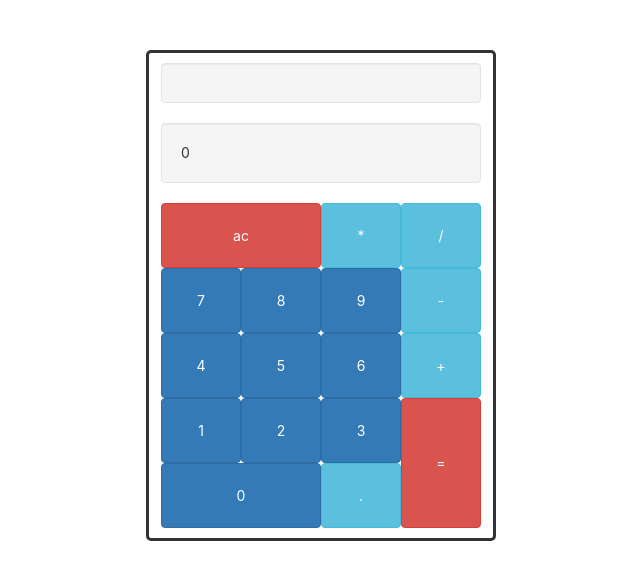
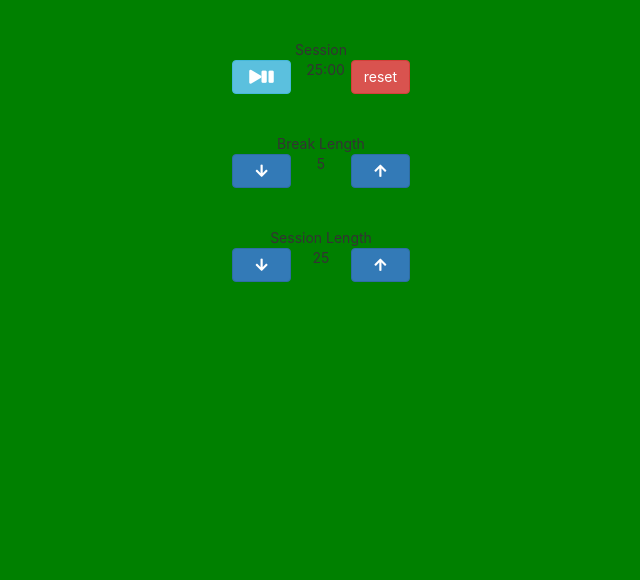
Before and after one commit to chrisarap/react, a React (Create React App) app: page / in a window 1280 px wide. Shown: the top 580 px of the page, without its empty margins (319-959 px from the left). Built offline with nearby package versions, Linux system fonts and the light colour scheme.

Commit message:
third fcc project almost done

```diff
--- a/src/App.js
+++ b/src/App.js
@@ -4,23 +4,23 @@ import React from 'react';
 // css files
 //import './assets/css/App.css';
 //import './assets/css/Quotes.css';
-import './assets/css/Calculator.css';
+//import './assets/css/Calculator.css';
 //import './assets/css/Markdown.css';
 //import './assets/css/Sound.css';
-//import './assets/css/Clock.css';
+import './assets/css/Clock.css';
 
 // javascript files
 //import Bata from "./components/MyComponent.js";
-import Calculator2 from "./components/Calculator2.js";
+//import Calculator2 from "./components/Calculator2.js";
 //import Quotes from "./components/Quotes.js";
 //import Markdown from "./components/Markdown.js";
 //import Sound from "./components/Sound.js";
-//import Clock from "./components/Clock.js";
+import Clock from "./components/Clock.js";
 
 function App() {
   return (
     <div className="App">
-        <Calculator2 />
+        <Clock />
     </div>
   );
 }
--- a/src/assets/css/Clock.css
+++ b/src/assets/css/Clock.css
@@ -1,8 +1,13 @@
 body {
 	background: green;
+	text-align: center;
 }
 
 .menu{
 	display: flex;
 	border: solid;
 }
+
+.row {
+	margin: 40px;
+}
--- a/src/components/Clock.js
+++ b/src/components/Clock.js
@@ -1,5 +1,212 @@
 import React from 'react';
 
+const accurateInterval = function (fn, time) {
+  var cancel, nextAt, timeout, wrapper;
+
+  nextAt = new Date().getTime() + time;
+  timeout = null;
+
+  wrapper = () => {
+    nextAt += time;
+    timeout = setTimeout(wrapper, nextAt - new Date().getTime());
+    return fn();
+  };
+
+  cancel = () => clearTimeout(timeout);
+
+  timeout = setTimeout(wrapper, nextAt - new Date().getTime());
+
+  return {cancel: cancel};
+};
+
+class Clock extends React.Component {
+	constructor(props){
+		super(props);
+		this.state = {
+			breakLength: 5,
+			sessionLength: 25,
+			timeLeft: 1500,
+			timerState: 'stop',
+			message: 'Session',
+			pause: false,
+			method: ''
+		};
+		this.setFormat = this.setFormat.bind(this);
+		this.reset = this.reset.bind(this);
+		this.updateBreak = this.updateBreak.bind(this);
+		this.updateSession = this.updateSession.bind(this);
+		this.controlTime = this.controlTime.bind(this);
+		this.takeAway = this.takeAway.bind(this);
+		this.checkThisOut = this.checkThisOut.bind(this);
+		this.playSound = this.playSound.bind(this);
+	}
+
+	setFormat(){
+		console.log('setFormat');
+		let minutes = Math.floor(this.state.timeLeft / 60);
+		let seconds = this.state.timeLeft - (minutes * 60);
+
+		minutes = minutes < 10 ? '0' + minutes : minutes;
+		seconds = seconds < 10 ? '0' + seconds : seconds;
+
+		return minutes + ':' + seconds;
+	}
+
+	reset(){
+		console.log('reset');
+		this.setState(state => ({
+			breakLength: 5,
+			sessionLength: 25,
+			timeLeft: 1500,
+			message: 'Session',
+			pause: false,
+			method: ''
+		}));
+
+		// stop the time
+		if (this.state.method) {
+		    this.state.method.cancel();
+		}
+
+		this.myAudio.pause();
+    	this.myAudio.currentTime = 0;
+	}
+
+	updateBreak(e){
+		console.log('updbreak');
+		if (e.target.value == 'plus' && this.state.breakLength + 1 <= 60) {
+			this.setState(state =>({
+				breakLength: state.breakLength + 1
+			}));
+		} else if (e.target.value == 'less' && this.state.breakLength - 1 > 0) {
+			this.setState(state =>({
+				breakLength: state.breakLength - 1
+			}));
+		}
+	}
+
+	updateSession(e){
+		console.log('updsession');
+		if (e.target.value == 'plus' && this.state.sessionLength !== 60) {
+			this.setState(state =>({
+				sessionLength: state.sessionLength + 1,
+				timeLeft: state.sessionLength * 60 + 60
+			}));
+		} else if (e.target.value == 'less' && this.state.sessionLength !== 1) {
+			this.setState(state =>({
+				sessionLength: state.sessionLength - 1,
+				timeLeft: state.sessionLength * 60 - 60
+			}));
+		}
+	}
+
+	controlTime(){
+		console.log('controlTime');
+		if (!this.state.pause) {
+			this.setState({
+				pause: true,
+				method: accurateInterval(() => {
+					this.takeAway();
+					this.checkThisOut();
+				}, 1000)
+			});
+		} else {
+			this.setState({
+				pause: false
+			});
+			// stop the time
+			if (this.state.method) {
+		        this.state.method.cancel();
+		    }
+		}
+	}
+
+	takeAway() {
+		console.log('takeAway');
+		this.setState(state => ({
+			timeLeft: state.timeLeft - 1
+		}));
+	}
+
+	checkThisOut(){
+		this.playSound(this.state.timeLeft);
+
+		console.log('checkThisOut');
+		if (this.state.timeLeft < 0 && this.state.message == 'Session') {
+			this.setState(state=>({
+				timeLeft: state.breakLength * 60,
+				message: 'Break'
+			}));
+		} else if (this.state.timeLeft < 0 && this.state.message == 'Break') {
+			this.setState(state=>({
+				timeLeft: state.sessionLength * 60,
+				message: 'Session'
+			}));
+		}
+	}
+
+	playSound(myTime) {
+	    if (myTime === 0) {
+	    	this.myAudio.play();
+	    }
+	}
+
+	render() {
+		return (
+			<div>
+				<div class='row'>
+					<div id='timer-label'>{this.state.message}</div>
+					<button className="btn btn-info		col-md-4" id='start_stop' 	onClick={this.controlTime}>
+						<i className="fa fa-play fa-x" />
+            			<i className="fa fa-pause fa-x" />
+					</button>
+					<div className='col-md-4' id='time-left'>{this.setFormat()}</div>
+					<button className="btn btn-danger 	col-md-4" id='reset' 		onClick={this.reset}>reset</button>
+				</div>
+
+				<div class='row'>
+					<div id='break-label'>Break Length</div>
+
+					<button className="btn btn-primary col-md-4" id='break-decrement' value='less' onClick={this.updateBreak}>
+						<i className="fa fa-arrow-down fa-x" />
+					</button>
+
+					<div className='col-md-4' id='break-length'>{this.state.breakLength}</div>
+
+					<button className="btn btn-primary col-md-4" id='break-increment' value='plus' onClick={this.updateBreak}>
+						<i className="fa fa-arrow-up fa-x" />
+					</button>
+
+				</div>
+
+				<div class='row'>
+					<div id='session-label'>Session Length</div>
+					<button className="btn btn-primary col-md-4" id='session-decrement' value='less' onClick={this.updateSession}><i className="fa fa-arrow-down fa-x" /></button>
+					<div className='col-md-4' id='session-length'>{this.state.sessionLength}</div>
+					<button className="btn btn-primary col-md-4" id='session-increment' value='plus' onClick={this.updateSession}><i className="fa fa-arrow-up fa-x" /></button>
+				</div>
+
+				<audio
+		          id="beep"
+		          preload="auto"
+		          ref={audio => this.myAudio = audio}
+		          src="https://raw.githubusercontent.com/freeCodeCamp/cdn/master/build/testable-projects-fcc/audio/BeepSound.wav"
+		        />
+			</div>
+		);
+	}
+}
+
+
+
+
+
+
+
+
+
+
+/*
 class Clock extends React.Component {
 	constructor(props){
 		super(props);
@@ -7,137 +214,167 @@ class Clock extends React.Component {
 			normalTime: 1500,
 			method: null,
 			start: false,
-			breakLength: 300,
-			sessionLength: 1500,
-			timeLabel: "session"
-
-
+			breakLength: 5,
+			sessionLength: 25,
+			timeLabel: "session",
+			message: 'Session'
 		};
 		this.start = this.start.bind(this);
 		this.takeAway = this.takeAway.bind(this);
-		this.resetnormalTime = this.resetnormalTime.bind(this);
+		this.reset = this.reset.bind(this);
 		this.breakIncrement = this.breakIncrement.bind(this);
 		this.sessionIncrement = this.sessionIncrement.bind(this);
 		this.playSound = this.playSound.bind(this);
 		this.control = this.control.bind(this);
-		this.pause = this.pause.bind(this);
+		this.setFormat = this.setFormat.bind(this);
 	}
 
 	start(){
+		if (!this.state.start) {
 			this.setState({
 				method: setInterval(() => {
 					this.takeAway();
 					this.control();
-
 				}, 1000),
 				start: !this.state.start
 			});
+		} else {
+			clearInterval(this.state.method);
+			this.setState({
+				start: !this.state.start
+			});
+		}
 	}
 
-
 	takeAway(){
+		console.log('hey|')
 		this.setState({
-			normalTime: this.state.normalTime - 1
+			normalTime: this.state.normalTime - 1 // one second less
 		});
 	}
 
+	setFormat(){
+		let minutes = Math.floor(this.state.normalTime/60);
+		let seconds = this.state.normalTime - minutes * 60;
+		seconds = seconds < 10 ? '0' + seconds : seconds;
+		minutes = minutes < 10 ? '0' + minutes : minutes;
+
+		return minutes + ':' + seconds;
+	}
+
 	control(){
-		if(this.state.normalTime == 0){
-			this.playSound();
-		} else if(this.state.normalTime == -1){
+		this.playSound(this.state.normalTime);
+
+		 if(this.state.normalTime < 0){
 			if (this.state.timeLabel == "session") {
 				this.setState({
-					normalTime: this.state.sessionLength,
-					timeLabel: "break"
+					normalTime: this.state.sessionLength * 60, // by 60 to convert minutes to seconds
+					timeLabel: "break",
+					message: "session start"
 				});
 			} else {
 				this.setState({
-					normalTime: this.state.breakLength,
-					timeLabel: "session"
+					normalTime: this.state.breakLength * 60, // by 60 to convert minutes to seconds
+					timeLabel: "session",
+					message: "break start"
 				});
 			}
 		}
 	}
 
+	reset(){
+		const myA = document.getElementById('beep');
+		clearInterval(this.state.method);
 
-	resetnormalTime(){
 		this.setState({
 			normalTime: 1500,
 			method: null,
-			breakLength: 300,
-			sessionLength: 1500,
+			breakLength: 5,
+			sessionLength: 25,
 			start: clearInterval(this.state.start)
 		});
-		  clearInterval(this.state.method);
+
+		this.myAudio.pause();
+   		this.myAudio.currentTime = 0;
 	}
 
 
 	breakIncrement(e){
-		if(e.target.value == "up"){
-			this.setState({
-				breakLength: this.state.breakLength + 60
+
+		this.setState(state=>{
+			if (e.target.value=='up' && state.breakLength < 60) {
+				return {
+					breakLength: state.breakLength + 1
+				}
+			} else if ( e.target.value=='down' && state.breakLength > 1){
+				return {
+					breakLength: state.breakLength - 1
+				}
+			}
 		});
-		} else {
-			this.setState({
-				breakLength: this.state.breakLength - 60
+	}
+
+	sessionIncrement(e){
+		this.setState(state=>{
+			if (e.target.value=='up' && state.sessionLength < 60) {
+				return {
+					sessionLength: state.sessionLength + 1,
+					normalTime:  state.normalTime + 60
+				}
+			} else if (e.target.value=='down' && state.sessionLength > 1){
+				return {
+					sessionLength: state.sessionLength - 1,
+					normalTime:  state.normalTime - 60
+				}
+			}
 		});
+	}
+
+	playSound(time){
+		console.log('timer...')
+		if (time === 0) {
+			console.log('play my music ' + time)
+	      this.myAudio.play();
 	    }
 	}
 
-	sessionIncrement(e){
-		if(e.target.value == "up"){
-			this.setState({
-				sessionLength: this.state.sessionLength + 60,
-				normalTime:  this.state.sessionLength + 60
-			});
-		} else {
-			this.setState({
-				sessionLength: this.state.sessionLength - 60,
-				normalTime:  this.state.sessionLength - 60
-			});
-		}
-	}
 
-	playSound(){
-		const myA = new Audio('https://s3.amazonaws.com/freecodecamp/drums/Heater-1.mp3');
-		myA.play();
-	}
-
-	pause(){
-		clearInterval(this.state.method);
-		this.setState({
-			start: !this.state.start
-		});
-	}
 
 	render(){
 		return (
 			<div>
-				<h1>{Math.floor(this.state.normalTime/60)} : {this.state.normalTime%60}</h1>
-				{!this.state.start && <button onClick={this.start}>Start</button>}
-				{this.state.start && <button disabled>Start</button>}
-				<button onClick={this.resetnormalTime}>Reset</button>
+				<div id='timer-label'>{this.state.message}</div>
+				<div id='timer-left'>{this.setFormat()}</div>
 
-				<p>Break Length</p>
+				<button  id='start_stop' onClick={this.start}>Start_pause</button>
+				<button id='reset' onClick={this.reset}>Reset</button>
+
+				<div id='break-label'>Break Length</div>
 				<div className="menu">
-					<button onClick={this.breakIncrement} value="up">up</button>
-					<p>{this.state.breakLength/60}</p>
-					<button onClick={this.breakIncrement} value="down">down</button>
+					<button id='break-increment' onClick={this.breakIncrement} value="up">up</button>
+					<div id='break-length'>{this.state.breakLength}</div>
+					<button id='break-decrement' onClick={this.breakIncrement} value="down">down</button>
 				</div>
 
-				<p>Session Length</p>
+				<div id='session-label'>Session Length</div>
 				<div className="menu">
-					{!this.state.start && <button onClick={this.sessionIncrement} value="up">up</button>}
-					{this.state.start && <button disabled>up</button>}
-					<p>{this.state.sessionLength / 60}</p>
-					{!this.state.start && <button onClick={this.sessionIncrement} value="dowm">down</button>}
-					{this.state.start && <button disabled>down</button>}
+					<button id='session-increment' onClick={this.sessionIncrement} value="up">up</button>
+					<div id='session-length'>{this.state.sessionLength }</div>
+					<button id='session-decrement' onClick={this.sessionIncrement} value="down">down</button>
 				</div>
 
-				<button onClick={this.pause}>pause</button>
+				<audio
+					id='beep'
+					preload="auto"
+					src='https://raw.githubusercontent.com/freeCodeCamp/cdn/master/build/testable-projects-fcc/audio/BeepSound.wav'
+					ref={(audio) => {
+			        	this.myAudio = audio;
+			        }}
+				/>
+
 			</div>
 		);
 	}
 }
-
+*/
 export default Clock;
```
Lines whose indentation alone changed are shown as unchanged.
